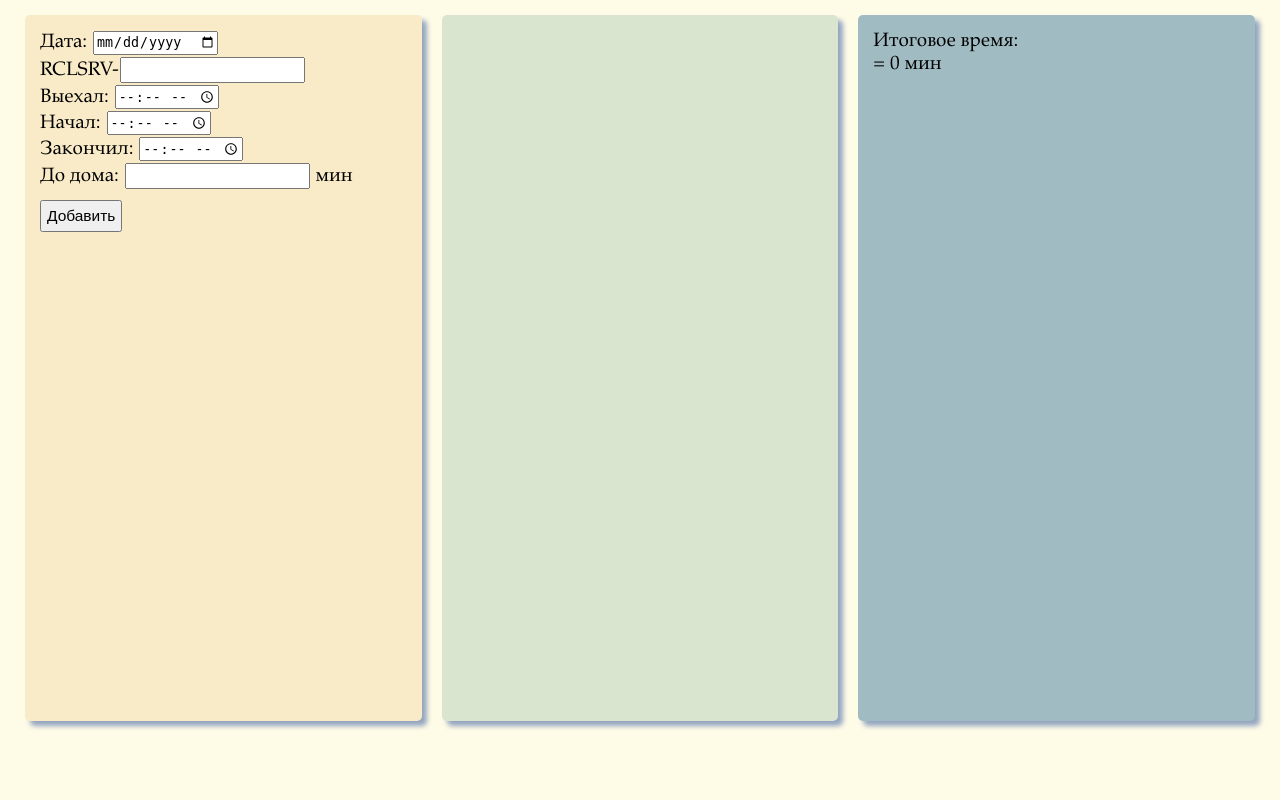
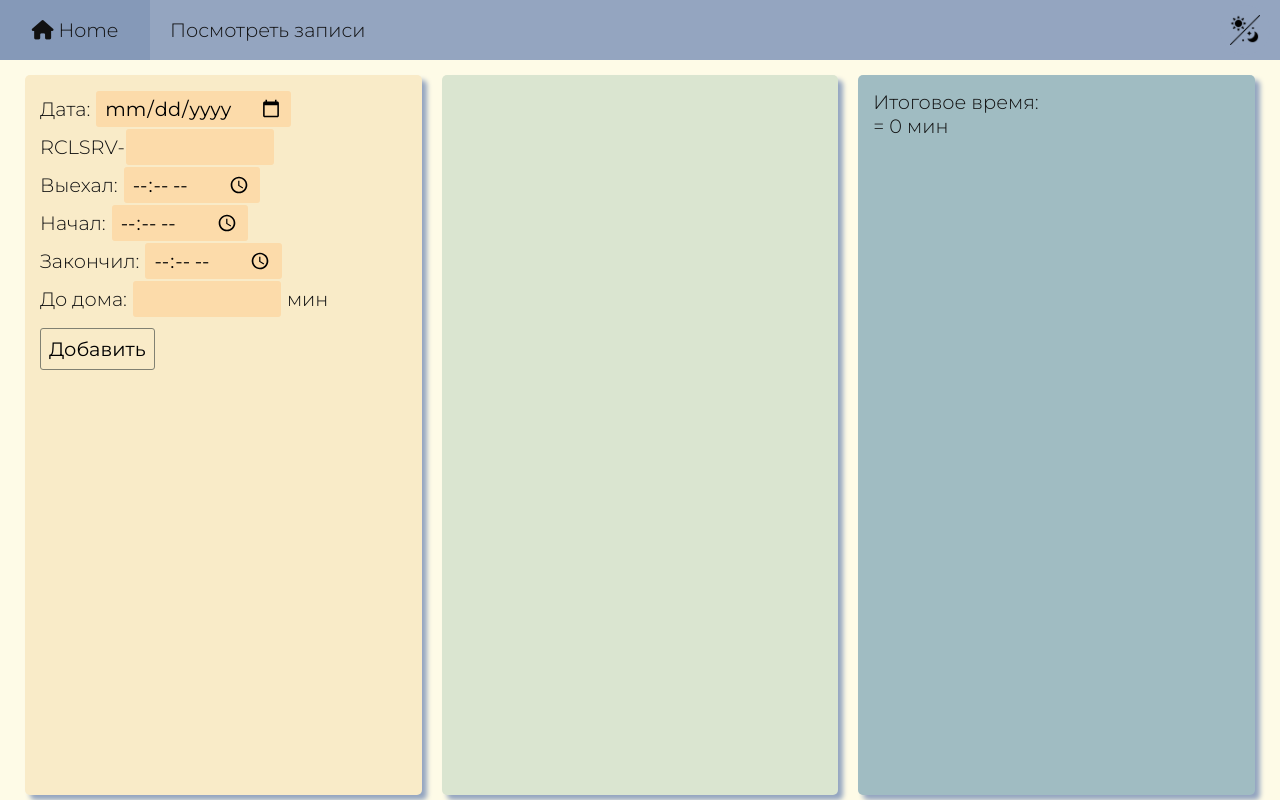
Before and after one commit to Fainora/Overtime_db, a PHP site: page / in a window 1280 px wide. Run offline with PHP 8.4, Linux system fonts and the light colour scheme; data that the repository does not hold is empty; some libraries are stand-ins or nearby versions.

Commit message:
Add theme (light/dark)

```diff
--- a/index.php
+++ b/index.php
@@ -1,15 +1,34 @@
 <?php
+    session_start();
     include_once 'connect.php';
+
+    if(!isset($_SESSION["theme"])) {
+        $_SESSION["theme"] = "light";
+    }
 ?>
 <!DOCTYPE html>
 <html lang="ru">
 
 <head>
     <meta charset="utf-8" />
-    <link rel="stylesheet" href="style.css">
+    <link rel="stylesheet" href="style/main.css">
+    <link rel="stylesheet" href="style/<?=$_SESSION["theme"]; ?>.css" id="theme-link">
     <script src="//code.jquery.com/jquery-1.12.0.min.js"></script>
+    <script src="https://kit.fontawesome.com/63dc98c7d4.js" crossorigin="anonymous"></script>
 </head>
-
+<nav>
+    <div class="home">
+        <a href="index.php">
+            <i class="fa-solid fa-house"></i> Home
+        </a>
+    </div>
+    <div class="view">
+        <a href="/">Посмотреть записи</a>
+    </div>
+    <div class="theme-button" id="theme-button">
+        <img src="day-and-night.png">
+    </div>
+</nav>
 <body>
     <div class="wrapper">
         <div class="overtime" id="form">
@@ -40,51 +59,8 @@
         </div>
     </div>
 
-    <script>
-    $('#submit').on('click', function() {
-        var the_date = $('#the_date').val();
-        var rclsrv = $('#rclsrv').val();
-        var set_out = $('#set_out').val();
-        var start_at = $('#start_at').val();
-        var end_at = $('#end_at').val();
-        var home = $('#home').val();
-
-        $.ajax({
-            url: "db.php",
-            type: "POST",
-            dataType: "html",
-            data: {
-                the_date: the_date,
-                rclsrv: rclsrv,
-                set_out: set_out,
-                start_at: start_at,
-                end_at: end_at,
-                home: home
-            },
-            success: function(result) {
-                if (result) {
-                    $("#conclusion").load("reload.php");
-                    $("#conclusion1").load("reload_calc.php");
-                    console.log(result);
-                } else {
-                    alert(result.message);
-                }
-                return false;
-            },
-            error: function(xhr, error) {
-                console.debug(xhr);
-                console.debug(error);
-            }
-        });
-        return false;
-    });
-
-    /*
-    $('#reload').on('click', function() {
-        $("#conclusion").load("reload.php");
-    });
-    */
-    </script>
+    <script src="scripts/ajax.js"></script>
+    <script src="scripts/themes.js"></script>
 </body>
 
 </html>
--- /dev/null
+++ b/scripts/ajax.js
@@ -0,0 +1,37 @@
+$('#submit').on('click', function() {
+    var the_date = $('#the_date').val();
+    var rclsrv = $('#rclsrv').val();
+    var set_out = $('#set_out').val();
+    var start_at = $('#start_at').val();
+    var end_at = $('#end_at').val();
+    var home = $('#home').val();
+
+    $.ajax({
+        url: "db.php",
+        type: "POST",
+        dataType: "html",
+        data: {
+            the_date: the_date,
+            rclsrv: rclsrv,
+            set_out: set_out,
+            start_at: start_at,
+            end_at: end_at,
+            home: home
+        },
+        success: function(result) {
+            if (result) {
+                $("#conclusion").load("reload.php");
+                $("#conclusion1").load("reload_calc.php");
+                console.log(result);
+            } else {
+                alert(result.message);
+            }
+            return false;
+        },
+        error: function(xhr, error) {
+            console.debug(xhr);
+            console.debug(error);
+        }
+    });
+    return false;
+});
--- /dev/null
+++ b/scripts/themes.js
@@ -0,0 +1,29 @@
+var btn = document.getElementById("theme-button");
+var link = document.getElementById("theme-link");
+
+btn.addEventListener("click", function() {ChangeTheme();});
+
+function ChangeTheme() {
+    let lightTheme = "style/light.css";
+    let darkTheme = "style/dark.css";
+
+    var currTheme = link.getAttribute("href");
+    var theme = "";
+
+    if(currTheme == lightTheme) {
+        currTheme = darkTheme;
+        theme = "dark";
+    } else {
+        currTheme = lightTheme;
+        theme = "light";
+    }
+
+    link.setAttribute("href", currTheme);
+    Save(theme);
+}
+
+function Save(theme) {
+    var Request = new XMLHttpRequest();
+    Request.open("GET", "./themes.php?theme=" + theme, true);
+    Request.send();
+}
--- a/style.css
+++ /dev/null
@@ -1,75 +0,0 @@
-html,
-body {
-    margin: 0;
-    padding: 0;
-    font: 1.1em "Garamond", serif;
-    background-color: #FEFBE7;
-    height: 99%;
-}
-
-input {
-height: 20px;
-margin: 1px;
-
-}
-
-.wrapper {
-    display: grid;
-    grid-template-columns: 1fr 1fr 1fr;
-    margin: 10px;
-    padding: 5px;
-    min-width: 750px;
-    height: 90%;
-}
-
-#form {
-    box-shadow: 5px 5px 5px #94a5c0;
-    border-radius: 5px;
-    margin: 0 10px;
-    padding: 15px;
-    overflow: auto;
-}
-
-.overtime {
-    background-color: #F9EBC8;
-}
-
-.calculate {
-    background-color: #A0BCC2;
-}
-
-
-.full{
-    background-color: #DAE5D0;
-}
-
-#submit, #equal, #save, #reload {
-    padding: 5px;
-    font-size: 0.8em;
-    margin-top: 10px;
-}
-
-#equal {
-    width: 30px;
-    height: 30px;
-}
-#calculate {
-    height: 20px;
-}
-
-.gray {
-    color: gray;
-}
-
-.reload {
-    transform: rotate(90deg);
-    width: 35px;
-    height: 35px;
-}
-
-.delete {
-    float: right;
-    /* outline: none;
-    border: 0;
-    background: transparent; */
-}
--- /dev/null
+++ b/style/light.css
@@ -0,0 +1,58 @@
+html,
+body {
+    background-color: #FEFBE7;
+    color: #111111;
+}
+
+::-webkit-scrollbar {
+    background-color: #f4f4f4;
+}
+
+::-webkit-scrollbar-thumb {
+    background-color: #b2c0d8;
+}
+
+nav {
+    background-color: #94a5c0;
+}
+
+.home {
+    background-color: #8599b8;
+}
+
+.theme-button {
+    background-color: #94a5c0;
+}
+
+.theme-button:hover, .view:hover  {
+    background-color: #9eb2d1;
+}
+
+.theme-button img {
+    filter: invert(0%);
+}
+
+#form {
+    box-shadow: 5px 5px 5px #94a5c0;
+}
+
+#form input {
+    background-color: #fcdbaa;
+}
+
+#submit {
+    border: 1px solid #818172;
+    background-color: #F9EBC8;
+}
+
+.overtime {
+    background-color: #F9EBC8;
+}
+
+.calculate {
+    background-color: #A0BCC2;
+}
+
+.full {
+    background-color: #DAE5D0;
+}
--- /dev/null
+++ b/style/main.css
@@ -0,0 +1,104 @@
+@import url('https://fonts.googleapis.com/css2?family=Montserrat:wght@200;300;400&display=swap');
+html,
+body {
+    margin: 0;
+    padding: 0;
+    width: 100%;
+    height: 100%;
+    font: 1.1em "Montserrat", sans-serif;
+    background-color: #FEFBE7;
+    font-weight: 300;
+}
+
+::-webkit-scrollbar {
+    width: 7px;
+}
+
+a {
+    text-decoration: none;
+    color: #111111;
+}
+
+nav {
+    height: 60px;
+    background-color: #b1b1b1;
+    display: flex;
+    align-items: center;
+}
+
+.home {
+    height: 100%;
+    width: 150px;
+    display: flex;
+    justify-content: center;
+    align-items: center;
+}
+
+.view {
+    height: 100%;
+    padding: 0 20px;
+    display: flex;
+    align-items: center;
+}
+
+.theme-button {
+    position: absolute;
+    display: block;
+    right: 10px;
+    cursor: pointer;
+    height: 50px;
+    width: 50px;
+    border-radius: 100%;
+}
+
+.theme-button img {
+    height: 30px;
+    width: 30px;
+    padding: 10px;
+}
+
+input {
+    height: 20px;
+    margin: 1px;
+}
+
+.wrapper {
+    display: grid;
+    grid-template-columns: 1fr 1fr 1fr;
+    margin: 10px;
+    padding: 5px;
+    min-width: 750px;
+    height: 90%;
+}
+
+#form {
+    box-shadow: 5px 5px 5px #94a5c0;
+    border-radius: 5px;
+    margin: 0 10px;
+    padding: 15px;
+    overflow: auto;
+}
+
+#form input, #submit {
+    border-radius: 3px;
+    border: none;
+    padding: 8px;
+    font: 1em "Montserrat", sans-serif;
+}
+
+#rclsrv, #home{
+    width: 132px;
+}
+
+.overtime, .calculate, .full{
+    background-color: #b1b1b1;
+}
+
+#submit {
+    margin-top: 10px;
+    font: 1em "Montserrat", sans-serif;
+    font-weight: 400;
+    border-radius: 3px;
+    border: 1px solid #ffffff;
+    cursor: pointer;
+}
```
Also changed, not shown: style/dark.css (added, +61 -0 lines), themes.php (added, +11 -0 lines), day-and-night.png (added).
